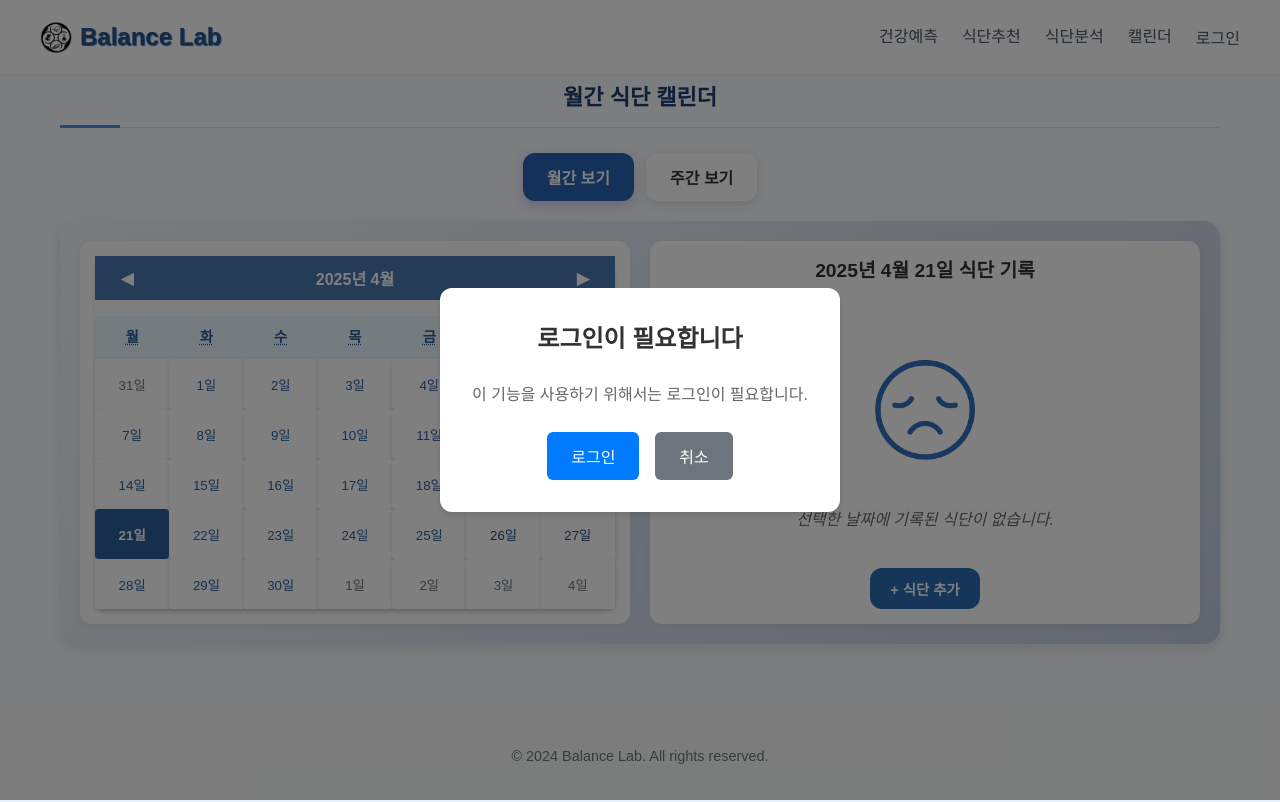
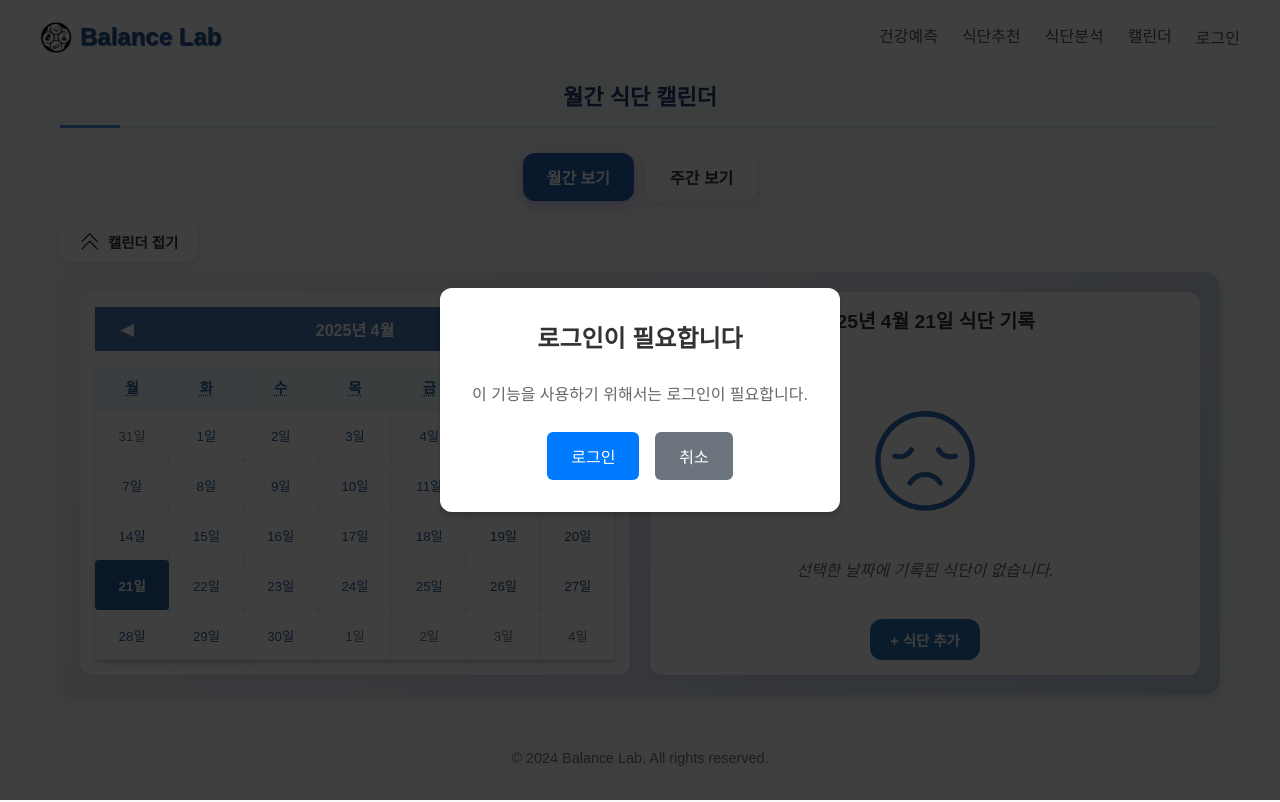
Before and after one commit to hsm9361/balancelabFE, a React (Create React App) app: page /calendar in a window 1280 px wide. Built offline with nearby package versions, Linux system fonts and the light colour scheme; a web font is replaced by a local one.

Commit message:
캘린더 접기 펴기 기능 추가

```diff
--- a/src/assets/css/pages/calendar/calendarPage.module.css
+++ b/src/assets/css/pages/calendar/calendarPage.module.css
@@ -1,4 +1,4 @@
-/* 기본 스타일 */
+/* 기존 스타일 유지 */
 .weekView .react-calendar__month-view__days {
   display: flex !important;
   flex-direction: row !important;
@@ -160,9 +160,9 @@
   margin: 15px 0;
 }
 .noEvents img {
-  width: 10rem; /* 이미지 크기 조정 */
+  width: 10rem;
   height: 10rem;
-  margin-bottom: 15px; /* 이미지와 텍스트 간격 */
+  margin-bottom: 15px;
 }
 .addButton {
   padding: 10px 20px;
@@ -181,8 +181,6 @@
   background-color: #245c94;
   transform: translateY(-2px);
 }
-
-/* 이벤트 표시 스타일 */
 .eventBottomBorder {
   position: absolute;
   bottom: 0;
@@ -201,8 +199,6 @@
   background: linear-gradient(135deg, #eaf8ff, #2b6cb0);
   border-radius: 2px;
 }
-
-/* 내비게이션 스타일 */
 .react-calendar__navigation {
   display: flex;
   justify-content: space-between;
@@ -232,8 +228,6 @@
   background-color: #f0f0f0;
   transform: translateY(-2px);
 }
-
-/* 타일 스타일 */
 .react-calendar__tile {
   position: relative;
   padding: 10px;
@@ -251,8 +245,6 @@
   box-shadow: 0 2px 4px rgba(43, 108, 176, 0.2);
   color: #333;
 }
-
-/* 모바일 반응형 스타일 */
 @media (max-width: 768px) {
   .calendarContainer {
     flex-direction: column;
@@ -306,3 +298,53 @@
     padding: 12px;
   }
 }
+
+/* 캘린더 접기/펴기 버튼 스타일 */
+.toggleCalendarButton {
+  display: flex;
+  align-items: center;
+  gap: 8px;
+  padding: 10px 20px;
+  background-color: #fff;
+  border: none;
+  border-radius: 12px;
+  box-shadow: 0 2px 8px rgba(0, 0, 0, 0.1);
+  cursor: pointer;
+  font-size: 0.9rem;
+  font-weight: 600;
+  color: #333;
+  transition: all 0.3s ease;
+  margin-bottom: 10px;
+  width: fit-content;
+}
+
+.toggleCalendarButton:hover,
+.toggleCalendarButton:active {
+  background-color: #f8f9fa;
+  transform: translateY(-2px);
+  box-shadow: 0 4px 12px rgba(0, 0, 0, 0.15);
+}
+
+.toggleCalendarButton svg {
+  fill: #333; /* VscFoldUp/VscFoldDown은 fill 속성 사용 */
+  width: 20px;
+  height: 20px;
+}
+
+/* 캘린더 접힘/펼침 애니메이션 */
+.calendarWrapper {
+  position: relative;
+  overflow: hidden;
+}
+
+/* 반응형 스타일 */
+@media (max-width: 768px) {
+  .toggleCalendarButton {
+    padding: 8px 16px;
+    font-size: 0.85rem;
+  }
+  .toggleCalendarButton svg {
+    width: 18px;
+    height: 18px;
+  }
+}
--- a/src/pages/CalendarPage.jsx
+++ b/src/pages/CalendarPage.jsx
@@ -1,33 +1,34 @@
 import React, { useState, useEffect, useCallback } from 'react';
-import { useLocation } from 'react-router-dom';
+import { useLocation, useNavigate } from 'react-router-dom';
 import { motion, AnimatePresence } from 'framer-motion';
+import { VscFoldUp, VscFoldDown } from 'react-icons/vsc';
 import CalendarView from '../components/calendar/CalendarView';
 import MealCards from '../components/calendar/MealCards';
 import AddDietModal from 'components/calendar/AddMealModal';
 import CustomModal from '../components/common/CustomModal';
+import AuthModal from '../components/auth/AuthModal';
 import apiClient from '../services/apiClient';
 import styles from 'assets/css/pages/mypage/mypage.module.css';
 import calendarStyles from 'assets/css/pages/calendar/calendarPage.module.css';
 import dayjs from 'dayjs';
 import 'dayjs/locale/ko';
-
-import { useNavigate } from 'react-router-dom';
-import useAuth from '../hooks/useAuth'; // 인증 상태 가져오기
+import { ToastContainer, toast } from 'react-toastify';
+import 'react-toastify/dist/ReactToastify.css';
+import useAuth from '../hooks/useAuth';
 
 dayjs.locale('ko');
 
 function CalendarPage() {
-
   const navigate = useNavigate();
-  const { isAuthenticated } = useAuth(); // 로그인 여부 확인
-
+  const { isAuthenticated, user } = useAuth();
   const location = useLocation();
   const [date, setDate] = useState(new Date());
   const [viewMode, setViewMode] = useState('month');
-  const [initialized, setInitialized] = useState(false);
   const [events, setEvents] = useState([]);
   const [selectedDateEvents, setSelectedDateEvents] = useState([]);
   const [showModal, setShowModal] = useState(false);
+  const [showAuthModal, setShowAuthModal] = useState(false);
+  const [isCalendarVisible, setIsCalendarVisible] = useState(true);
   const [modalState, setModalState] = useState({
     isOpen: false,
     title: '',
@@ -35,14 +36,38 @@ function CalendarPage() {
     onConfirm: null,
   });
   const [weekRange, setWeekRange] = useState({ minDate: null, maxDate: null });
-  const userId = 1;
+  const userId = user?.id || 1;
 
-  useEffect(() => {
-    if (isAuthenticated) {
-      handleDateChange(date);
-      fetchDietEvents(date);
+  const handleGoogleLogin = useCallback(() => {
+    try {
+      const width = 500;
+      const height = 600;
+      const left = window.screenX + (window.outerWidth - width) / 2;
+      const top = window.screenY + (window.outerHeight - height) / 2;
+
+      const redirectUri = encodeURIComponent('http://localhost:3000/oauth/callback');
+      const googleAuthUrl = `http://localhost:8080/oauth2/authorization/google?redirect_uri=${redirectUri}`;
+
+      const loginWindow = window.open(
+        googleAuthUrl,
+        'Google Login',
+        `width=${width},height=${height},left=${left},top=${top},scrollbars=yes`
+      );
+
+      if (loginWindow) {
+        loginWindow.focus();
+      } else {
+        toast.error('팝업이 차단되었습니다. 브라우저 설정에서 팝업을 허용해주세요.');
       }
-  }, [isAuthenticated, date]);
+    } catch (error) {
+      console.error('Failed to open login window:', error);
+      toast.error('로그인 창을 열 수 없습니다. 다시 시도해주세요.');
+    }
+  }, []);
+
+  const handleCloseAuthModal = useCallback(() => {
+    setShowAuthModal(false);
+  }, []);
 
   const formatDate = useCallback((date) => {
     const year = date.getFullYear();
@@ -63,11 +88,9 @@ function CalendarPage() {
           maxDate: new Date(end),
         };
       }
-      const start = new Date(date.getFullYear(), date.getMonth(), 1);
-      const end = new Date(date.getFullYear(), date.getMonth() + 1, 0);
       return {
-        startDate: formatDate(start),
-        endDate: formatDate(end),
+        startDate: formatDate(new Date(date.getFullYear(), date.getMonth(), 1)),
+        endDate: formatDate(new Date(date.getFullYear(), date.getMonth() + 1, 0)),
         minDate: null,
         maxDate: null,
       };
@@ -75,13 +98,9 @@ function CalendarPage() {
     [formatDate]
   );
 
-  useEffect(() => {
-    const { minDate, maxDate } = getDateRange(date, viewMode);
-    setWeekRange({ minDate, maxDate });
-  }, [date, viewMode, getDateRange]);
-
   const fetchDietEvents = useCallback(
     async (baseDate, mode = viewMode) => {
+      if (!isAuthenticated) return;
       const { startDate, endDate } = getDateRange(baseDate, mode);
       try {
         const res = await apiClient.get(`/food-record/member/range`, {
@@ -99,19 +118,21 @@ function CalendarPage() {
       } catch (error) {
         console.error('식단 데이터 조회 오류:', error);
         setEvents([]);
+        toast.error('식단 데이터를 불러오는 중 오류가 발생했습니다.');
         setModalState({
           isOpen: true,
           title: '오류',
-          message: `식단 데이터를 불러오는 중 오류가 발생했습니다: ${error.message}`,
+          message: '식단 데이터를 불러오는 중 오류가 발생했습니다. 다시 시도해주세요.',
           onConfirm: null,
         });
       }
     },
-    [getDateRange, userId, viewMode]
+    [getDateRange, userId, viewMode, isAuthenticated]
   );
 
   const handleDateChange = useCallback(
     async (newDate) => {
+      if (!isAuthenticated) return;
       setDate(newDate);
       const formatted = formatDate(newDate);
       try {
@@ -137,15 +158,16 @@ function CalendarPage() {
       } catch (error) {
         console.error('선택 날짜 식단 조회 오류:', error);
         setSelectedDateEvents([]);
+        toast.error('선택한 날짜의 식단 데이터를 불러오는 중 오류가 발생했습니다.');
         setModalState({
           isOpen: true,
           title: '오류',
-          message: `선택한 날짜의 식단 데이터를 불러오는 중 오류가 발생했습니다: ${error.message}`,
+          message: '선택한 날짜의 식단 데이터를 불러오는 중 오류가 발생했습니다. 다시 시도해주세요.',
           onConfirm: null,
         });
       }
     },
-    [formatDate, userId]
+    [formatDate, userId, isAuthenticated]
   );
 
   const getMealType = (mealTime) => {
@@ -175,10 +197,11 @@ function CalendarPage() {
         await fetchDietEvents(date);
       } catch (error) {
         console.error('식단 추가 처리 오류:', error);
+        toast.error('식단 추가에 실패했습니다.');
         setModalState({
           isOpen: true,
           title: '추가 실패',
-          message: `식단 추가에 실패했습니다: ${error.message}`,
+          message: '식단 추가에 실패했습니다. 다시 시도해주세요.',
           onConfirm: null,
         });
       } finally {
@@ -209,10 +232,11 @@ function CalendarPage() {
           })
           .catch((err) => {
             console.error('삭제 실패:', err);
+            toast.error('식단 삭제에 실패했습니다.');
             setModalState({
               isOpen: true,
               title: '삭제 실패',
-              message: `식단 삭제에 실패했습니다: ${err.message}`,
+              message: '식단 삭제에 실패했습니다. 다시 시도해주세요.',
               onConfirm: null,
             });
           });
@@ -224,18 +248,43 @@ function CalendarPage() {
     setModalState({ isOpen: false, title: '', message: '', onConfirm: null });
   };
 
-  useEffect(() => {
-    if (initialized) {
-      handleDateChange(date);
-      fetchDietEvents(date);
-    }
-  }, [initialized]);
+  const toggleCalendarVisibility = () => {
+    setIsCalendarVisible((prev) => !prev);
+  };
 
   useEffect(() => {
-    if (initialized) {
+    const { minDate, maxDate } = getDateRange(date, viewMode);
+    setWeekRange({ minDate, maxDate });
+  }, [date, viewMode, getDateRange]);
+
+  useEffect(() => {
+    if (isAuthenticated) {
+      fetchDietEvents(date);
+      handleDateChange(date);
+    } else {
+      setShowAuthModal(true);
+    }
+  }, [isAuthenticated, date, fetchDietEvents, handleDateChange]);
+
+  useEffect(() => {
+    if (isAuthenticated) {
       fetchDietEvents(date, viewMode);
     }
-  }, [initialized, viewMode, date, fetchDietEvents]);
+  }, [isAuthenticated, viewMode, date, fetchDietEvents]);
+
+  useEffect(() => {
+    const handleAuthUpdate = () => {
+      if (isAuthenticated) {
+        fetchDietEvents(date);
+        handleDateChange(date);
+        setShowAuthModal(false);
+      }
+    };
+    window.addEventListener('auth-update', handleAuthUpdate);
+    return () => {
+      window.removeEventListener('auth-update', handleAuthUpdate);
+    };
+  }, [isAuthenticated, date, fetchDietEvents, handleDateChange]);
 
   return (
     <div className={styles.tabContent}>
@@ -266,6 +315,20 @@ function CalendarPage() {
           주간 보기
         </motion.button>
       </div>
+      <button
+        className={calendarStyles.toggleCalendarButton}
+        onClick={toggleCalendarVisibility}
+      >
+        {isCalendarVisible ? (
+          <>
+            <VscFoldUp size={20} /> 캘린더 접기
+          </>
+        ) : (
+          <>
+            <VscFoldDown size={20} /> 캘린더 펴기
+          </>
+        )}
+      </button>
       <AnimatePresence mode="wait">
         <motion.div
           key={viewMode}
@@ -275,6 +338,7 @@ function CalendarPage() {
           transition={{ duration: 0.3 }}
           className={calendarStyles.calendarContainer}
         >
+          {isCalendarVisible && (
             <CalendarView
               date={date}
               setDate={setDate}
@@ -285,6 +349,7 @@ function CalendarPage() {
               handleDateChange={handleDateChange}
               fetchDietEvents={fetchDietEvents}
             />
+          )}
           <MealCards
             date={date}
             selectedDateEvents={selectedDateEvents}
@@ -308,6 +373,13 @@ function CalendarPage() {
         message={modalState.message}
         onConfirm={modalState.onConfirm}
       />
+      <AuthModal
+        isOpen={showAuthModal}
+        onClose={handleCloseAuthModal}
+        type="required"
+        onGoogleLogin={handleGoogleLogin}
+      />
+      <ToastContainer position="top-right" autoClose={3000} />
     </div>
   );
 }
```
Lines whose indentation alone changed are shown as unchanged.
